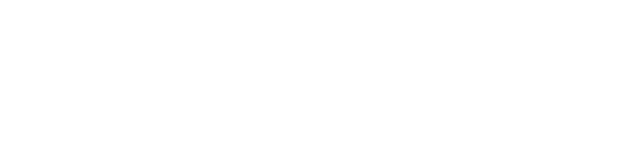
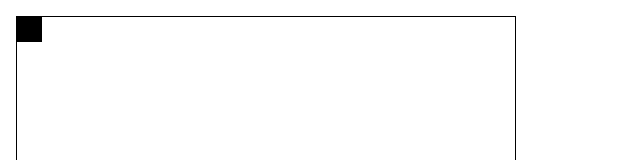
Before and after one commit to Isaque-Claudino-dos-Santos/game-engine-2D, a website built with webpack: page app/public/index.html in a window 1280 px wide. Shown: the top 160 px of the page, without its empty margins (0-640 px from the left). Built offline with nearby package versions, Linux system fonts and the light colour scheme.

Commit message:
add base drawer

```diff
--- /dev/null
+++ b/app/Modules/Canvas.ts
@@ -0,0 +1,45 @@
+import CanvasInterface from './Interfaces/CanvasInterface'
+import Vector from './Vector'
+
+export default class Canvas implements CanvasInterface {
+  private element?: HTMLCanvasElement
+  private context?: CanvasRenderingContext2D
+  public resolution?: Vector
+
+  getContext(): CanvasRenderingContext2D {
+    const element = this.getElement()
+    const context = element.getContext('2d')
+
+    if (!context) {
+      throw new Error('get 2d context error')
+    }
+
+    return context
+  }
+
+  getElement() {
+    if (!this.element) throw new Error('get element canvas error.')
+    return this.element
+  }
+
+  setResolution(x: number, y: number): this {
+    const element = this.getElement()
+    element.width = x
+    element.height = y
+    this.resolution = new Vector(x, y)
+    return this
+  }
+
+  setStyles(styles: Partial<CSSStyleDeclaration>): this {
+    const element = this.getElement()
+    Object.assign(element.style, styles)
+    return this
+  }
+  attachIn(parent: HTMLElement): this {
+    if (!this.element) this.element = document.createElement('canvas')
+
+    parent.appendChild(this.element)
+
+    return this
+  }
+}
--- /dev/null
+++ b/app/Modules/Interfaces/CanvasInterface.ts
@@ -0,0 +1,4 @@
+export default interface CanvasInterface {
+  setResolution(x: number, y: number): this
+  attachIn(parent: HTMLElement): this
+}
--- /dev/null
+++ b/app/Modules/Interfaces/VectorInterface.ts
@@ -0,0 +1,5 @@
+export default interface VectorInterface {
+  getX(): number
+  getY(): number
+  copy(): VectorInterface
+}
--- /dev/null
+++ b/app/Modules/Vector.ts
@@ -0,0 +1,23 @@
+import VectorInterface from './Interfaces/VectorInterface'
+
+export default class Vector implements VectorInterface {
+  private x: number
+  private y: number
+
+  constructor(x: number = 0, y: number = 0) {
+    this.x = x
+    this.y = y
+  }
+
+  getX(): number {
+    return this.x
+  }
+
+  getY(): number {
+    return this.y
+  }
+
+  copy(): VectorInterface {
+    return new Vector(this.x, this.y)
+  }
+}
--- a/app/main.ts
+++ b/app/main.ts
@@ -1 +1,21 @@
-console.log('Hello World')
+import Canvas from './Modules/Canvas'
+
+const canvas = new Canvas()
+const root = document.querySelector<HTMLDivElement>('#root')!
+
+canvas.attachIn(root).setResolution(1920, 1080).setStyles({
+  width: '500px',
+  height: '500px',
+  border: '1px solid',
+  margin: '1em',
+})
+
+console.log('2D CONTEXT: ', canvas.getContext())
+canvas
+  .getContext()
+  .fillRect(
+    0,
+    0,
+    (canvas.resolution?.getX() ?? 0) * 0.05,
+    (canvas.resolution?.getY() ?? 0) * 0.05,
+  )
--- a/app/public/index.html
+++ b/app/public/index.html
@@ -4,8 +4,17 @@
     <meta charset="UTF-8" />
     <meta name="viewport" content="width=device-width, initial-scale=1.0" />
     <title>Document</title>
+    <style>
+      * {
+        border: none;
+        padding: 0;
+        margin: 0;
+        box-sizing: border-box;
+      }
+    </style>
   </head>
   <body>
+    <div id="root"></div>
     <script type="module" src="./bundle.js"></script>
   </body>
 </html>
--- a/tsconfig.json
+++ b/tsconfig.json
@@ -2,6 +2,7 @@
   "compilerOptions": {
     "outDir": "./dist/",
     "noImplicitAny": true,
+    "esModuleInterop": true,
     "module": "es2022",
     "target": "es2022",
     "allowJs": true,
--- a/webpack.config.ts
+++ b/webpack.config.ts
@@ -10,9 +10,13 @@
 const __filename = fileURLToPath(import.meta.url)
 const __dirname = path.dirname(__filename)
 
-const config = {
+const config: webpack.Configuration = {
   mode: 'development',
-  entry: './app/main.ts',
+  entry: {
+    main: {
+      import: './app/main.ts',
+    },
+  },
   devServer: {
     static: {
       directory: path.join(__dirname, 'app/public'),
@@ -21,8 +25,8 @@
     port: 9000,
   },
   output: {
-    filename: 'bundle.js',
-    path: path.resolve(__dirname, 'dist'),
+    filename: '[name].js',
+    path: path.resolve(__dirname, './dist'),
   },
   module: {
     rules: [
```
Also changed, not shown: eslint.config.ts (deleted, +0 -11 lines).
